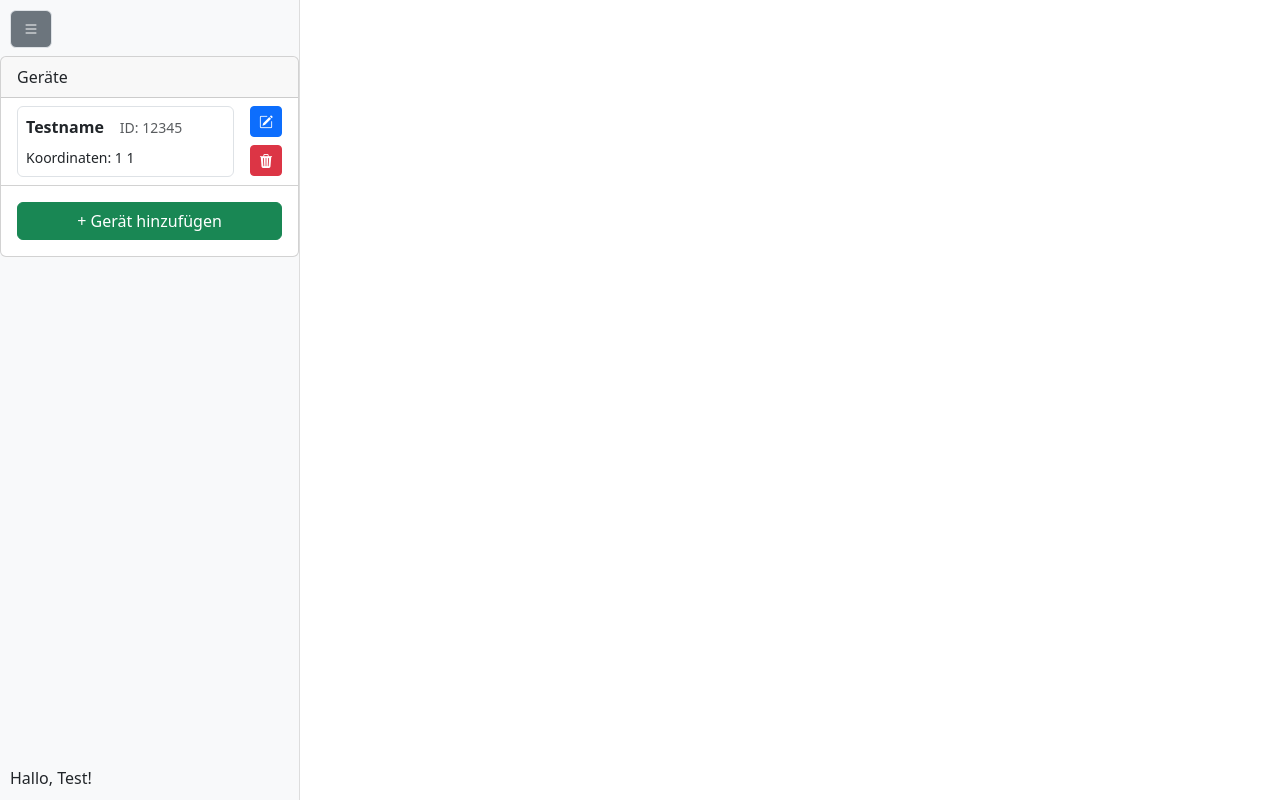
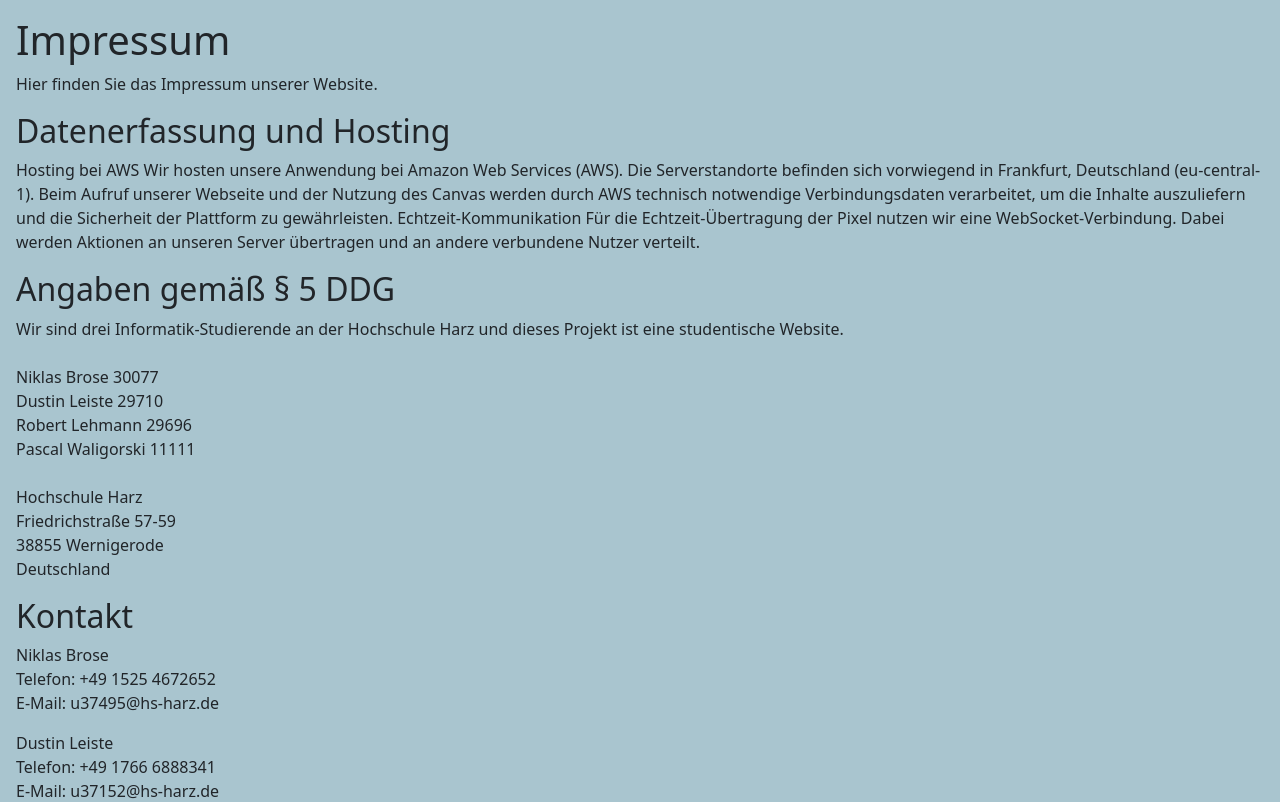
Before and after one commit to MontyBrian/ExploraTag, a Vue app in the folder frontend/: page /impressum in a window 1280 px wide. Shown: the top 802 px of the page. Built offline with nearby package versions, Linux system fonts and the light colour scheme.

Commit message:
Routing und Impressum

```diff
--- a/frontend/package.json
+++ b/frontend/package.json
@@ -11,7 +11,8 @@
   "dependencies": {
     "bootstrap": "^5.3.8",
     "bootstrap-icons": "^1.13.1",
-    "vue": "^3.5.31"
+    "vue": "^3.5.31",
+    "vue-router": "^5.0.4"
   },
   "devDependencies": {
     "@vitejs/plugin-vue": "^6.0.5",
--- a/frontend/src/App.vue
+++ b/frontend/src/App.vue
@@ -1,12 +1,11 @@
 <script setup>
-import SmartTagTable from "@/components/SmartTagTable.vue";
-import Sidebar from "@/components/Sidebar.vue";
+
 </script>
 
 <template>
 
   <main>
-    <Sidebar />
+    <router-view />
   </main>
 </template>
 
--- a/frontend/src/main.js
+++ b/frontend/src/main.js
@@ -3,5 +3,8 @@ import 'bootstrap-icons/font/bootstrap-icons.css'
 
 import { createApp } from 'vue'
 import App from './App.vue'
+import router from "@/router/index.js";
 
-createApp(App).mount('#app')
+createApp(App)
+    .use(router)
+    .mount('#app')
--- /dev/null
+++ b/frontend/src/router/index.js
@@ -0,0 +1,24 @@
+import { createRouter, createWebHistory } from 'vue-router'
+
+import Dashboard from '../views/Dashboard.vue'
+import Impressum from '../views/Impressum.vue'
+
+const routes = [
+    {
+        path: '/',
+        name: 'Dashboard',
+        component: Dashboard
+    },
+    {
+        path: '/impressum',
+        name: 'Impressum',
+        component: Impressum
+    }
+]
+
+const router = createRouter({
+    history: createWebHistory(),
+    routes
+})
+
+export default router
--- a/frontend/src/components/Sidebar.vue
+++ b/frontend/src/views/Dashboard.vue
@@ -11,7 +11,10 @@
   methods: {
   toggleSidebar() {
   this.isOpen = !this.isOpen
-}
+},
+  toggleUserbutton(){
+
+  }
 }
 }
 </script>
@@ -27,8 +30,19 @@
       <div class="content">
         <SmartTagTable/>
       </div>
-      <div class="footer">
-        Hallo, Test!
+      <div class="d-flex p-3 footer">
+        <button class="userbutton btn btn-secondary w-100" @click="toggleUserbutton">
+          Hallo, Test!
+        </button>
+        <div class="dropdown">
+
+        </div>
+        <div class="w-100 align-content-center text-center">
+          <router-link to="/impressum">
+            Impressum
+          </router-link>
+        </div>
+
       </div>
     </div>
 
@@ -70,7 +84,5 @@
 }
 .footer {
   position: relative;
-  left: 10px;
-  bottom: 10px;
 }
 </style>
--- /dev/null
+++ b/frontend/src/views/Impressum.vue
@@ -0,0 +1,50 @@
+<script setup lang="ts">
+
+</script>
+
+<template>
+  <div class="impressum-page p-3">
+    <h1>Impressum</h1>
+    <p>Hier finden Sie das Impressum unserer Website.</p>
+    <h2>Datenerfassung und Hosting</h2>
+    <p>Hosting bei AWS
+      Wir hosten unsere Anwendung bei Amazon Web Services (AWS). Die Serverstandorte befinden sich vorwiegend in Frankfurt, Deutschland (eu-central-1). Beim Aufruf unserer Webseite und der Nutzung des Canvas werden durch AWS technisch notwendige Verbindungsdaten verarbeitet, um die Inhalte auszuliefern und die Sicherheit der Plattform zu gewährleisten.
+
+      Echtzeit-Kommunikation
+      Für die Echtzeit-Übertragung der Pixel nutzen wir eine WebSocket-Verbindung. Dabei werden Aktionen an unseren Server übertragen und an andere verbundene Nutzer verteilt.</p>
+    <h2>Angaben gemäß § 5 DDG</h2>
+    <p class="mb-4 text-gray-600 italic">
+      Wir sind drei Informatik-Studierende an der Hochschule Harz und dieses Projekt ist eine studentische Website.
+    </p>
+    <p>Niklas Brose 30077<br />
+      Dustin Leiste 29710<br />
+      Robert Lehmann 29696<br />
+      Pascal Waligorski 11111<br />
+      <br />
+      Hochschule Harz<br />
+      Friedrichstraße 57-59<br />
+      38855 Wernigerode<br />
+      Deutschland</p>
+
+    <h2>Kontakt</h2>
+    <p>Niklas Brose <br />
+      Telefon: +49 1525 4672652<br />
+      E-Mail: u37495@hs-harz.de</p>
+    <p>Dustin Leiste <br />
+      Telefon: +49 1766 6888341<br />
+      E-Mail: u37152@hs-harz.de</p>
+    <p>Robert Lehmann <br />
+      Telefon: +49 1764 1253290<br />
+      E-Mail: u37125@hs-harz.de</p>
+    <p>Pascal Waligorski <br/>
+      Telefon: +49 1234 567890<br />
+      E-Mail: u38397@hs-harz.de </p>
+  </div>
+</template>
+
+<style scoped>
+.impressum-page{
+  background-color: #a9c5cf
+}
+
+</style>
```
